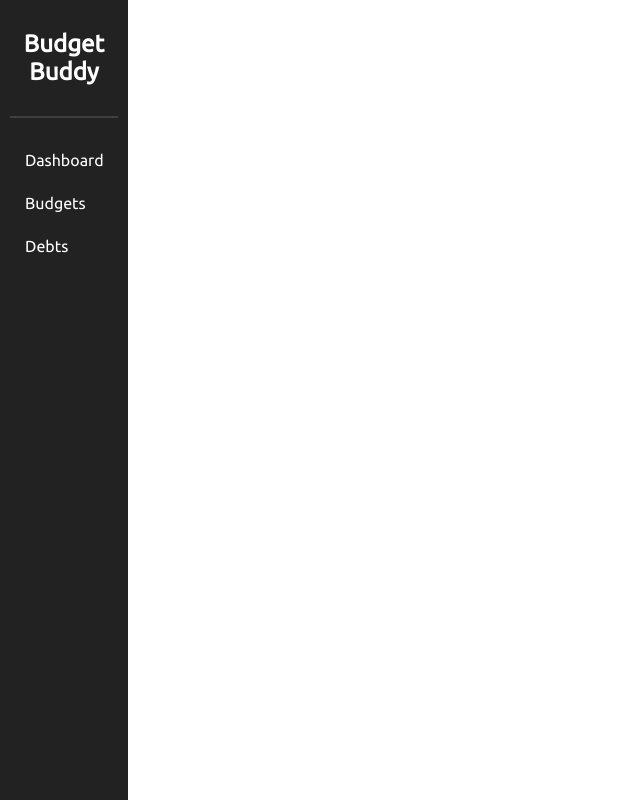
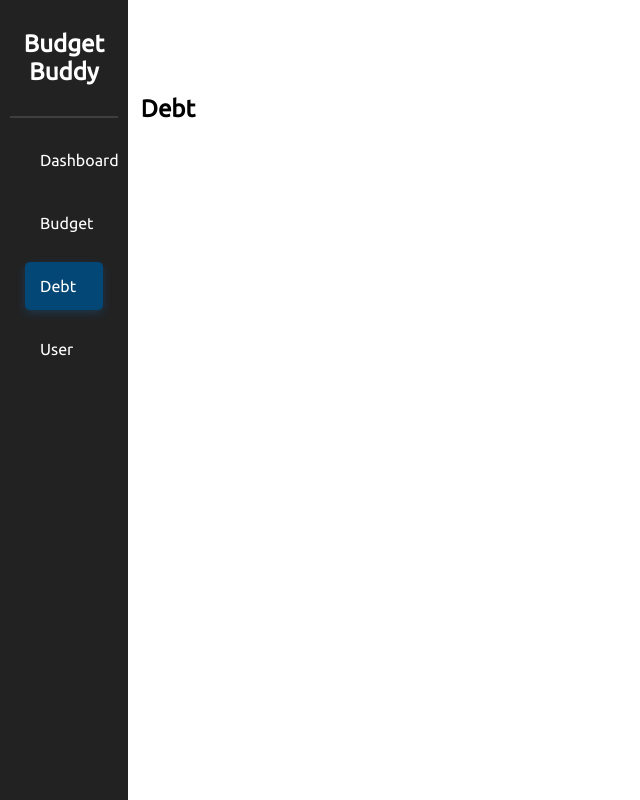
Before and after one commit to Group-Saber/saber-budget-buddy, a React (Create React App) app in the folder budget_buddy_frontend/: page /debt in a window 1280 px wide. Shown: the whole page, without its empty margins (0-640 px from the left). Built offline with nearby package versions, Linux system fonts and the light colour scheme; the HTML template or start-up script is replaced by a standard one.

Commit message:
Dashboard update

```diff
--- a/budget_buddy_frontend/src/App.css
+++ b/budget_buddy_frontend/src/App.css
@@ -1,21 +1,7 @@
-/* .App {
-  text-align: center;
-}
-
-.App-header {
-  background-color: #282c34;
-  min-height: 100vh;
-  display: flex;
-  flex-direction: column;
-  align-items: center;
-  justify-content: center;
-  font-size: calc(10px + 2vmin);
-  color: white;
-} */
-
 :root {
   --bg-color: #222222;
   --font-color: white;
+  --tab-color: #024775;
 }
 
 body {
@@ -52,12 +38,20 @@ body {
 .links {
   display: flex;
   flex-direction: column;
-  gap: 25px;
+  gap: 15px;
   padding-left: 25px;
-  padding-top: 25px;
+  padding-top: 10px;
 }
 
 .links a {
   color: var(--font-color);
   text-decoration: none;
+  padding: 15px;
 }
+
+.links .current {
+  background-color: var(--tab-color);
+  margin-right: 25px;
+  border-radius: 5px;
+  box-shadow: 0 3px 10px rgba(7, 141, 250, 0.2);
+}
--- a/budget_buddy_frontend/src/App.js
+++ b/budget_buddy_frontend/src/App.js
@@ -2,17 +2,17 @@ import './App.css';
 import BudgetsList from './components/BudgetsList'
 import SidePanel from './components/SidePanel';
 import { BrowserRouter as Router, Routes, Route } from 'react-router-dom'
+import DebtPage from './pages/DebtPage';
 
 function App() {
   return (
     <Router>
-      <div className="App">
-        <header className="App-header">
+      <div>
+        <header>
           <SidePanel />
-          {/* <h1>Budget Buddy</h1>
-          <NavBar /> */}
           <Routes>
-            <Route path='/budgets' element={<BudgetsList />}></Route>
+            <Route path='/budget' element={<BudgetsList />}></Route>
+            <Route path='/debt' element={<DebtPage />}></Route>
           </Routes>
         </header>
       </div>
--- a/budget_buddy_frontend/src/components/BudgetsList.js
+++ b/budget_buddy_frontend/src/components/BudgetsList.js
@@ -39,7 +39,7 @@ const BudgetsList = () => {
         <div className="tab-body">
             <div className="budgets-list">
                 <input id="budget" onChange={handleChange} type="number" min="0"></input>
-                <button id="budget" onClick={budget.amount >= 0 ? inputBudget : null}>Enter</button>
+                <button onClick={budget.amount >= 0 ? inputBudget : null}>Enter</button>
                 <ul>
                     {budgets.map((budget, index) => (
                         <li key={index}>$ {budget.amount.toFixed(2)}</li>
--- a/budget_buddy_frontend/src/components/SidePanel.js
+++ b/budget_buddy_frontend/src/components/SidePanel.js
@@ -1,4 +1,9 @@
+import React from 'react'
+import { Link, useLocation } from "react-router-dom";
+
 function SidePanel() {
+    let locate = useLocation()
+
     return (
         <div className="side-panel">
             <div className="side-header">
@@ -6,9 +11,10 @@ function SidePanel() {
                 <hr></hr>
             </div>
             <div className="links">
-                <a href="/">Dashboard</a>
-                <a href="/budgets">Budgets</a>
-                <a href="/debts">Debts</a>
+                <Link to="/" className={locate.pathname === '/' ? 'current' : ''}>Dashboard</Link>
+                <Link to="/budget" className={locate.pathname === '/budget' ? 'current' : ''}>Budget</Link>
+                <Link to="/debt" className={locate.pathname === '/debt' ? 'current' : ''}>Debt</Link>
+                <Link to="/user" className={locate.pathname === '/user' ? 'current' : ''}>User</Link>
             </div>
         </div>
     )
--- /dev/null
+++ b/budget_buddy_frontend/src/pages/DebtPage.js
@@ -0,0 +1,11 @@
+import React from "react";
+
+const DebtPage = () => {
+    return (
+        <div className="tab-body">
+            <h2>Debt</h2>
+        </div>
+    )
+}
+
+export default DebtPage
```
Also changed, not shown: budget_buddy_frontend/src/components/NavBar.js (deleted, +0 -19 lines).
